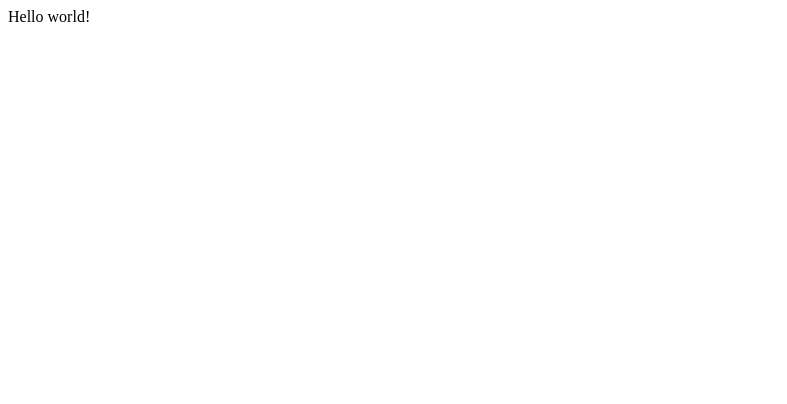
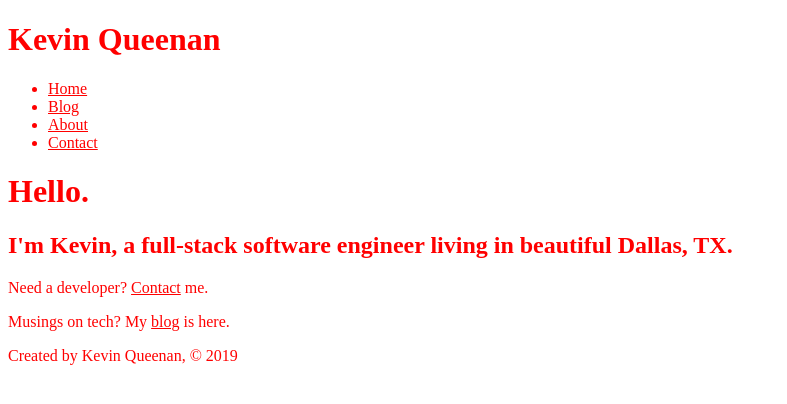
Before and after one commit to mkqueenan/GatsbyJS, a Gatsby site: page / in a window 1280 px wide. Shown: the whole page, without its empty margins (0-787 px from the left). Built offline with nearby package versions, Linux system fonts and the light colour scheme; Gatsby itself is replaced by a stand-in of ours.

Commit message:
first hour

```diff
--- /dev/null
+++ b/src/components/footer.js
@@ -0,0 +1,11 @@
+import React from "react"
+
+const Footer = () => {
+    return (
+        <footer>
+            <p>Created by Kevin Queenan, © 2019</p>
+        </footer>
+    )
+}
+
+export default Footer
--- /dev/null
+++ b/src/components/header.js
@@ -0,0 +1,29 @@
+import React from "react"
+import { Link } from "gatsby"
+
+const Header = () => {
+    return (
+        <header>
+            <title>Kevin Queenan</title>
+            <h1>Kevin Queenan</h1>
+            <nav>
+                <ul>
+                    <li>
+                        <Link to="/">Home</Link>
+                    </li>
+                    <li>
+                        <Link to="/blog">Blog</Link>
+                    </li>
+                    <li>
+                        <Link to="/about">About</Link>
+                    </li>
+                    <li>
+                        <Link to="/contact">Contact</Link>
+                    </li>
+                </ul>
+            </nav>
+        </header>
+    )
+}
+
+export default Header
--- /dev/null
+++ b/src/components/layout.js
@@ -0,0 +1,17 @@
+import React from "react"
+
+import Footer from "./footer"
+import Header from "./header"
+import "../styles/index.css"
+
+const Layout = props => {
+    return (
+        <div>
+            <Header />
+            {props.children}
+            <Footer />
+        </div>
+    )
+}
+
+export default Layout
--- a/src/pages/index.js
+++ b/src/pages/index.js
@@ -1,3 +1,26 @@
 import React from "react"
+import { Link } from "gatsby"
 
-export default () => <div>Hello world!</div>
+import Layout from "../components/layout"
+
+const IndexPage = () => {
+    return (
+        <div>
+            <Layout>
+                <h1>Hello.</h1>
+                <h2>
+                    I'm Kevin, a full-stack software engineer living in
+                    beautiful Dallas, TX.
+                </h2>
+                <p>
+                    Need a developer? <Link to="/contact">Contact</Link> me.
+                </p>
+                <p>
+                    Musings on tech? My <Link to="/blog">blog</Link> is here.
+                </p>
+            </Layout>
+        </div>
+    )
+}
+
+export default IndexPage
--- /dev/null
+++ b/src/styles/index.css
@@ -0,0 +1,3 @@
+* {
+    color: red;
+}
```
Also changed, not shown: src/pages/about.js (added, +21 -0 lines), src/pages/blog.js (added, +16 -0 lines), src/pages/contact.js (added, +33 -0 lines), 1 other file.
